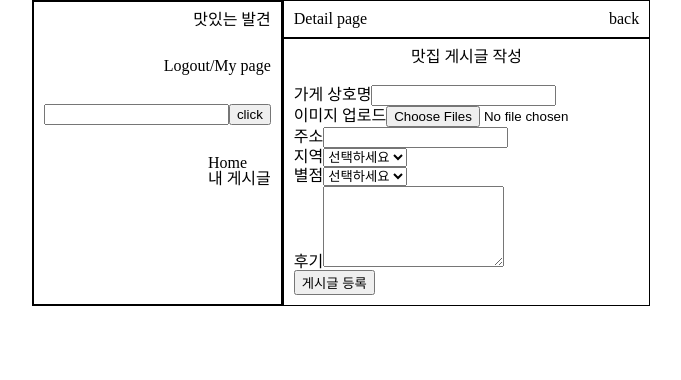
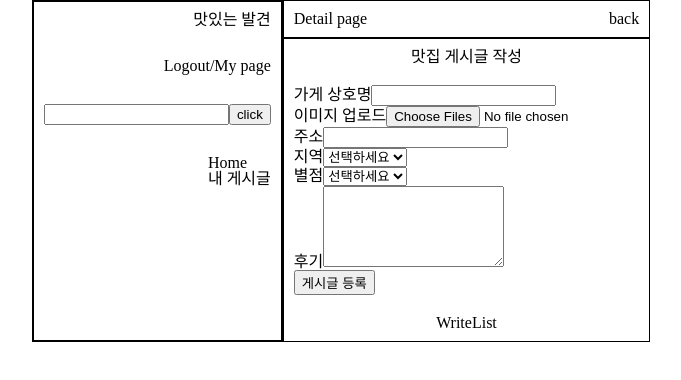
Before and after one commit to HBeom00/-_8-, a React (Vite) app: page /writing in a window 1280 px wide. Shown: the top 380 px of the page, without its empty margins (299-980 px from the left). Built offline with nearby package versions, Linux system fonts and the light colour scheme.

Commit message:
add: WriteList 생성

```diff
--- a/src/components/WriteFormContainer.jsx
+++ b/src/components/WriteFormContainer.jsx
@@ -1,4 +1,5 @@
 import styled from 'styled-components';
+import WriteList from './WriteList';
 
 const WriteFormContainer = () => {
   return (
@@ -51,6 +52,10 @@ const WriteFormContainer = () => {
           <button type="submit">게시글 등록</button>
         </div>
       </form>
+
+      <div>
+        <WriteList />
+      </div>
     </SyFormContainer>
   );
 };
--- /dev/null
+++ b/src/components/WriteList.jsx
@@ -0,0 +1,7 @@
+import React from 'react';
+
+const WriteList = () => {
+  return <div>WriteList</div>;
+};
+
+export default WriteList;
```
